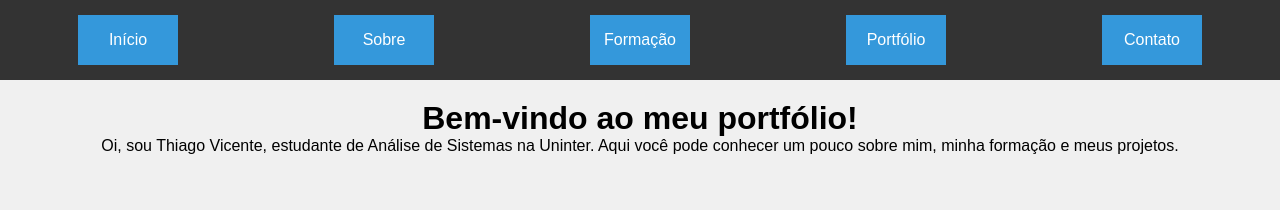
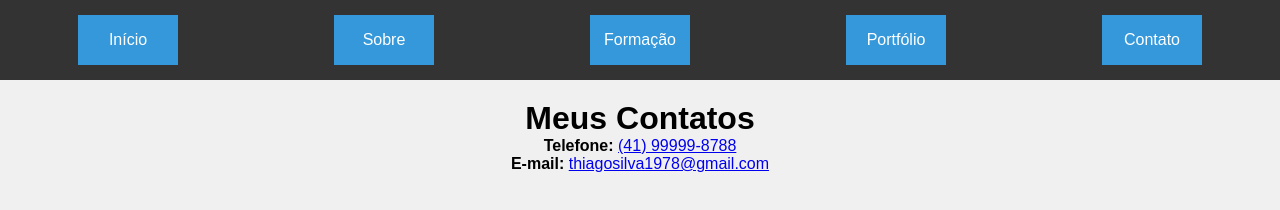
Before and after one commit to VincentS1982/Uninter.Trabalho, a plain HTML site: page index.html in a window 1280 px wide. Drawn offline with Linux system fonts and the light colour scheme.

Commit message:
Add files via upload

```diff
--- a/contato.js
+++ b/contato.js
@@ -1,10 +1,45 @@
-const telefoneLink = document.querySelector('a[href^="tel"]');
-const emailLink = document.querySelector('a[href^="mailto"]');
+document.addEventListener("DOMContentLoaded", function() {
+    const body = document.body;
 
-telefoneLink.addEventListener('click', () => {
-    alert("Você clicou no número de telefone!");
+    const header = document.createElement("header");
+    const nav = document.createElement("nav");
+    const ul = document.createElement("ul");
+
+    const menuItems = [
+        { href: 'index.html', text: 'Início' },
+        { href: 'sobre.html', text: 'Sobre' },
+        { href: 'formacao.html', text: 'Formação' },
+        { href: 'portfolio.html', text: 'Portfólio' },
+        { href: 'contato.html', text: 'Contato' }
+    ];
+
+    menuItems.forEach(item => {
+        const li = document.createElement("li");
+        const a = document.createElement("a");
+        a.href = item.href;
+        a.textContent = item.text;
+        li.appendChild(a);
+        ul.appendChild(li);
+    });
+
+    nav.appendChild(ul);
+    header.appendChild(nav);
+    body.appendChild(header);
+
+    const main = document.createElement("main");
+    const h1 = document.createElement("h1");
+    h1.textContent = "Meus Contatos";
+    main.appendChild(h1);
+
+    const telefonePara = document.createElement("p");
+    telefonePara.innerHTML = '<strong>Telefone:</strong> <a href="tel:+5541999998788">(41) 99999-8788</a>';
+    main.appendChild(telefonePara);
+
+    const emailPara = document.createElement("p");
+    emailPara.innerHTML = '<strong>E-mail:</strong> <a href="mailto:thiagosilva1978@gmail.com">thiagosilva1978@gmail.com</a>';
+    main.appendChild(emailPara);
+
+    body.innerHTML = '';  // Limpa todo o conteúdo anterior do body.
+    body.appendChild(header); // Adiciona a navegação.
+    body.appendChild(main);   // Adiciona o conteúdo da página de contato.
 });
-
-emailLink.addEventListener('click', () => {
-    alert("Você clicou no e-mail!");
-});
--- a/index.html
+++ b/index.html
@@ -22,5 +22,8 @@
         <h1>Bem-vindo ao meu portfólio!</h1>
         <p>Oi, sou Thiago Vicente, estudante de Análise de Sistemas na Uninter. Aqui você pode conhecer um pouco sobre mim, minha formação e meus projetos.</p>
     </main>
+
+    <script src="contato.js"></script>
+
 </body>
 </html>
```
